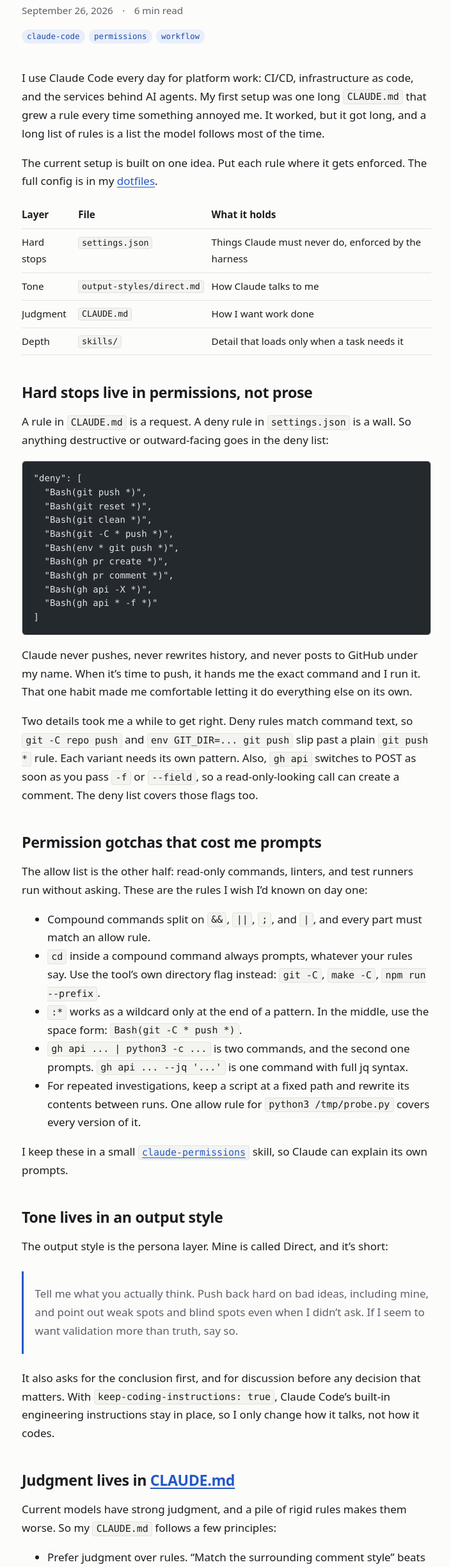
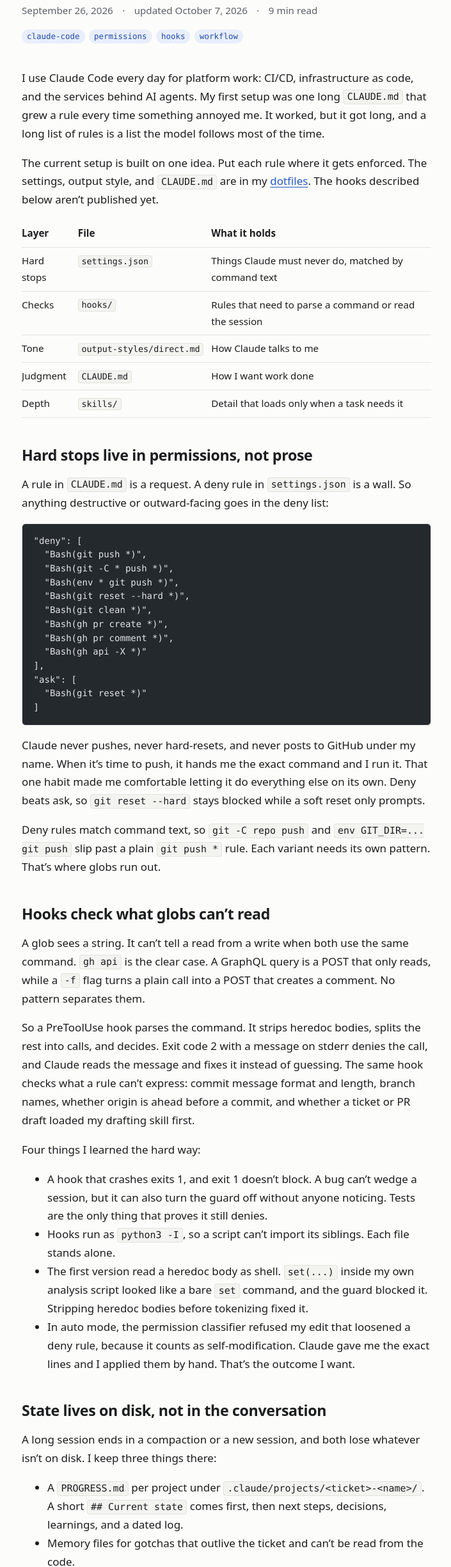
Before and after one commit to andriykislitsyn/agentic-engineering, an Astro site in the folder site/: page /agentic-engineering/articles/how-i-set-up-claude-code in a window 1280 px wide. Shown: the part 218-2667 px from the top of the page at 64% size, without its empty margins (286-991 px from the left). Built offline with nearby package versions, Linux system fonts and the light colour scheme; Astro itself is replaced by a stand-in of ours; code samples lack their colours.

Commit message:
Update the Claude Code setup article for hooks and checkpoints (#9)

````diff
--- a/site/src/content/articles/how-i-set-up-claude-code.md
+++ b/site/src/content/articles/how-i-set-up-claude-code.md
@@ -1,17 +1,19 @@
 ---
 title: How I set up Claude Code
-description: Four layers, each rule where it gets enforced. Permissions for hard stops, an output style for tone, CLAUDE.md for judgment, skills for depth.
+description: Five layers, each rule where it gets enforced. Permissions and hooks for hard stops, an output style for tone, CLAUDE.md for judgment, skills for depth.
 pubDate: 2026-09-26
-tags: [claude-code, permissions, workflow]
+updatedDate: 2026-10-07
+tags: [claude-code, permissions, hooks, workflow]
 ---
 
 I use Claude Code every day for platform work: CI/CD, infrastructure as code, and the services behind AI agents. My first setup was one long `CLAUDE.md` that grew a rule every time something annoyed me. It worked, but it got long, and a long list of rules is a list the model follows most of the time.
 
-The current setup is built on one idea. Put each rule where it gets enforced. The full config is in my [dotfiles](https://github.com/andriykislitsyn/dotfiles/tree/main/claude-code).
+The current setup is built on one idea. Put each rule where it gets enforced. The settings, output style, and `CLAUDE.md` are in my [dotfiles](https://github.com/andriykislitsyn/dotfiles/tree/main/claude-code). The hooks described below aren't published yet.
 
 | Layer | File | What it holds |
 | --- | --- | --- |
-| Hard stops | `settings.json` | Things Claude must never do, enforced by the harness |
+| Hard stops | `settings.json` | Things Claude must never do, matched by command text |
+| Checks | `hooks/` | Rules that need to parse a command or read the session |
 | Tone | `output-styles/direct.md` | How Claude talks to me |
 | Judgment | `CLAUDE.md` | How I want work done |
 | Depth | `skills/` | Detail that loads only when a task needs it |
@@ -23,20 +25,49 @@
 ```json
 "deny": [
   "Bash(git push *)",
-  "Bash(git reset *)",
-  "Bash(git clean *)",
   "Bash(git -C * push *)",
   "Bash(env * git push *)",
+  "Bash(git reset --hard *)",
+  "Bash(git clean *)",
   "Bash(gh pr create *)",
   "Bash(gh pr comment *)",
-  "Bash(gh api -X *)",
-  "Bash(gh api * -f *)"
+  "Bash(gh api -X *)"
+],
+"ask": [
+  "Bash(git reset *)"
 ]
 ```
 
-Claude never pushes, never rewrites history, and never posts to GitHub under my name. When it's time to push, it hands me the exact command and I run it. That one habit made me comfortable letting it do everything else on its own.
+Claude never pushes, never hard-resets, and never posts to GitHub under my name. When it's time to push, it hands me the exact command and I run it. That one habit made me comfortable letting it do everything else on its own. Deny beats ask, so `git reset --hard` stays blocked while a soft reset only prompts.
 
-Two details took me a while to get right. Deny rules match command text, so `git -C repo push` and `env GIT_DIR=... git push` slip past a plain `git push *` rule. Each variant needs its own pattern. Also, `gh api` switches to POST as soon as you pass `-f` or `--field`, so a read-only-looking call can create a comment. The deny list covers those flags too.
+Deny rules match command text, so `git -C repo push` and `env GIT_DIR=... git push` slip past a plain `git push *` rule. Each variant needs its own pattern. That's where globs run out.
+
+## Hooks check what globs can't read
+
+A glob sees a string. It can't tell a read from a write when both use the same command. `gh api` is the clear case. A GraphQL query is a POST that only reads, while a `-f` flag turns a plain call into a POST that creates a comment. No pattern separates them.
+
+So a PreToolUse hook parses the command. It strips heredoc bodies, splits the rest into calls, and decides. Exit code 2 with a message on stderr denies the call, and Claude reads the message and fixes it instead of guessing. The same hook checks what a rule can't express: commit message format and length, branch names, whether origin is ahead before a commit, and whether a ticket or PR draft loaded my drafting skill first.
+
+Four things I learned the hard way:
+
+- A hook that crashes exits 1, and exit 1 doesn't block. A bug can't wedge a session, but it can also turn the guard off without anyone noticing. Tests are the only thing that proves it still denies.
+- Hooks run as `python3 -I`, so a script can't import its siblings. Each file stands alone.
+- The first version read a heredoc body as shell. `set(...)` inside my own analysis script looked like a bare `set` command, and the guard blocked it. Stripping heredoc bodies before tokenizing fixed it.
+- In auto mode, the permission classifier refused my edit that loosened a deny rule, because it counts as self-modification. Claude gave me the exact lines and I applied them by hand. That's the outcome I want.
+
+## State lives on disk, not in the conversation
+
+A long session ends in a compaction or a new session, and both lose whatever isn't on disk. I keep three things there:
+
+- A `PROGRESS.md` per project under `.claude/projects/<ticket>-<name>/`. A short `## Current state` comes first, then next steps, decisions, learnings, and a dated log.
+- Memory files for gotchas that outlive the ticket and can't be read from the code.
+- A `checkpoint` skill that writes both when I say I'm compacting or wrapping up.
+
+Hooks make it stick. On startup, resume, compact, and clear, a SessionStart hook injects only the Current state and Next sections of the matching `PROGRESS.md`. A PreCompact hook blocks a manual `/compact` once when no checkpoint was saved in the last 45 minutes. A second try within five minutes goes through, and auto-compaction is never blocked. A PostToolUse hook flags a `PROGRESS.md` with no Current state or a memory file with no index line. A Stop hook rejects a handoff that has a push command but no PR command.
+
+The prompt cache expires while I'm away, so a resumed session pays full price for its whole context. With the state on disk, `/clear` plus the injected Current state is cheaper than a compaction summary. That's my default when I step away.
+
+The SessionStart injection has fired after a compact in a live session. The PreCompact block and the injection after `/clear` are unit-tested only so far.
 
 ## Permission gotchas that cost me prompts
 
@@ -48,7 +79,7 @@
 - `gh api ... | python3 -c ...` is two commands, and the second one prompts. `gh api ... --jq '...'` is one command with full jq syntax.
 - For repeated investigations, keep a script at a fixed path and rewrite its contents between runs. One allow rule for `python3 /tmp/probe.py` covers every version of it.
 
-I keep these in a small [`claude-permissions`](https://github.com/andriykislitsyn/dotfiles/tree/main/claude-code/skills/claude-permissions) skill, so Claude can explain its own prompts.
+I keep these in a small [`permission-rules`](https://github.com/andriykislitsyn/agentic-engineering/tree/main/plugins/permission-rules) plugin, so Claude can explain its own prompts.
 
 ## Tone lives in an output style
 
@@ -65,6 +96,7 @@
 - Prefer judgment over rules. "Match the surrounding comment style" beats a list of banned patterns. Save NEVER and MUST for secrets, destructive operations, and formats other tools parse.
 - Keep only what Claude can't infer. Repo gotchas and team conventions belong. Anything it can learn from the code or from training doesn't.
 - Move depth out. Checklists, API references, and long procedures go into skills that load on demand.
+- Delete what a hook enforces. The commit format, the handoff steps, and the draft structure moved into a hook or a skill, and the file keeps a one-line pointer. It shrank from 28 KB to 20 KB.
 
 The rest of the file is how I want work done. Minimal diffs, no speculative abstractions, no error handling for cases that can't happen. Check live git state before judging a branch, because I push and open PRs outside the session. Amend only commits that were never pushed. Ask "Ready to commit?" and wait.
 
@@ -87,7 +119,17 @@
 - **remember**: session memory that carries context across days.
 - **claude-md-management** and **skill-creator**: keep `CLAUDE.md` and skills in shape as they grow.
 
-Subagents cost tokens and context, so my `CLAUDE.md` says to ask before spawning one. Before any push, Claude offers a code review in a fresh context, and I pick whether it runs.
+Every skill's description sits in the prompt of every session, fired or not. `skillOverrides` in `settings.json` can switch a skill off or leave only its name. I turned off 27 I don't use, which saved about 2,300 prompt tokens per session. I measured it.
+
+Subagents cost tokens and context, so a hook prompts me on every spawn. Before any push, Claude offers a code review in a fresh context, and I pick whether it runs.
+
+## Test the config like code
+
+Config drifts without any error. A typo in a `skillOverrides` key is ignored. A deny rule can hide an ask rule. A hook can point at a script that moved. So the config has tests.
+
+Each hook has unit tests with a positive and a negative case. A lint test reads the live `settings.json` and checks for duplicate rules, shadowed asks, hooks that point at missing scripts, and overrides that name skills that don't exist. It's more than 170 tests in total.
+
+Skill triggering is the part a unit test can't reach. I run headless probes with `claude -p`, expose only the Skill tool, and record which skill fires on each prompt. The probes found one real gap. "Write a new skill" fired the right skill 1 time in 5 with my prompt-reminder hook off. After I rewrote the description it fired 8 times in 8.
 
 ## Keep work rules private
 
@@ -103,4 +145,4 @@
 2. I'm the last gate on anything irreversible. Claude does the work, and I run the push.
 3. The rules keep evolving. When Claude does something I don't like, I add a rule. When a rule stops earning its place, I delete it.
 
-Next up: testing all of this. Skills, MCP servers, and RAG pipelines are code, and they deserve tests and CI like any other code.
+The skills in this repo's plugins come with eval suites you can run yourself. Skills, MCP servers, and RAG pipelines are code, and they deserve tests and CI like any other code.
````
